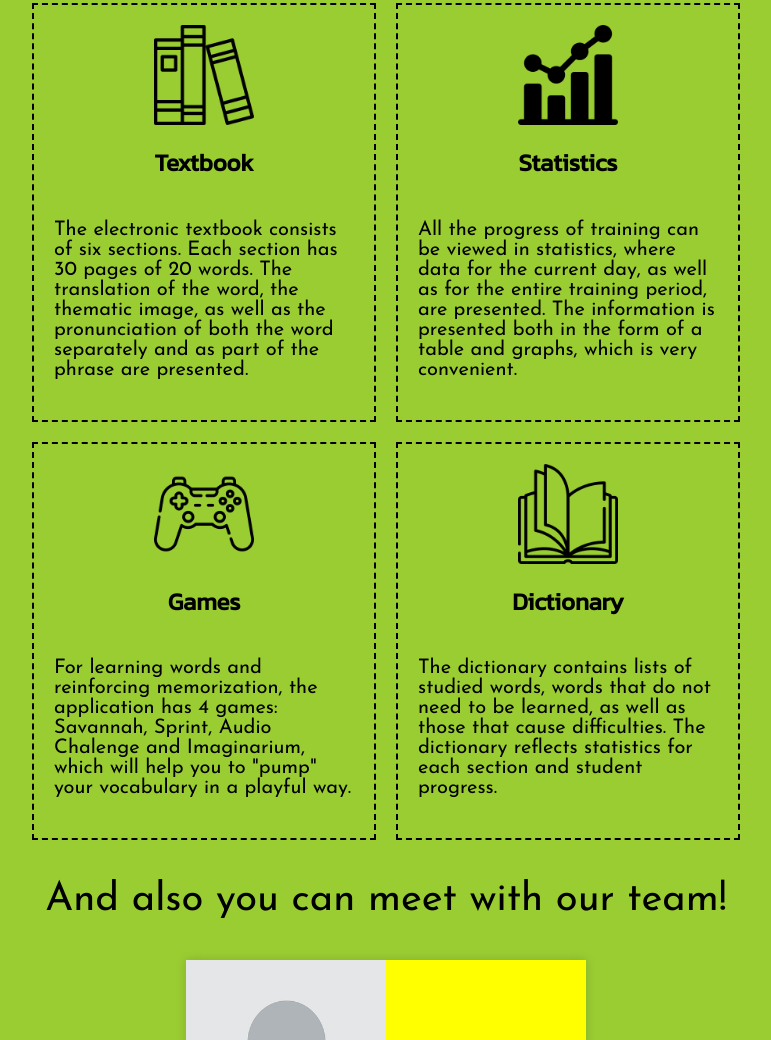
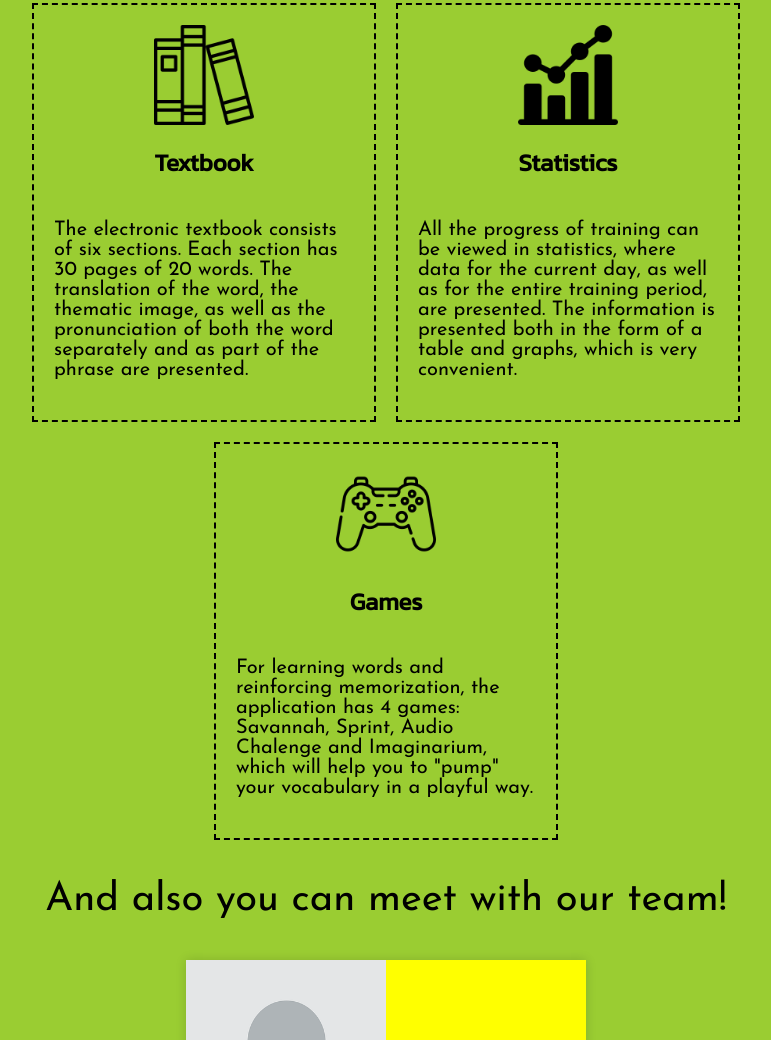
Before and after one commit to rybakN/RS-Lang, a website built with webpack: page src/index.html in a window 1280 px wide. Shown: the part 487-1527 px from the top of the page, without its empty margins (254-1025 px from the left). Built offline with nearby package versions, Linux system fonts and the light colour scheme.

Commit message:
feat: remove extra Dictionary section

```diff
--- a/src/index.css
+++ b/src/index.css
@@ -53,6 +53,7 @@ input::placeholder{
 
 .sections-buttons{
   display: flex;
+  justify-content: center;
   margin: 0 auto;
   width: 708px;
   gap: 20px;
--- a/src/index.html
+++ b/src/index.html
@@ -37,13 +37,6 @@
             For learning words and reinforcing memorization, the application has 4 games: Savannah, Sprint, Audio Chalenge and Imaginarium, which will help you to "pump" your vocabulary in a playful way.
           </p>
         </div>
-        <div class="section-button">
-          <img src="./pictures/dictionary.png" alt="">
-          <h2>Dictionary</h2>
-          <p class="description-section">
-            The dictionary contains lists of studied words, words that do not need to be learned, as well as those that cause difficulties. The dictionary reflects statistics for each section and student progress.
-          </p>
-        </div>
       </div>
     </section>
     <section class="team">
```
